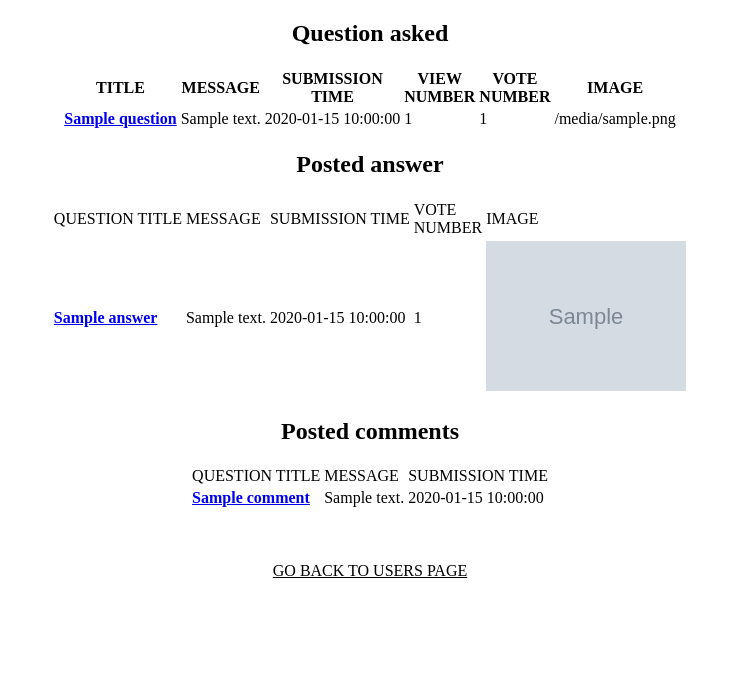
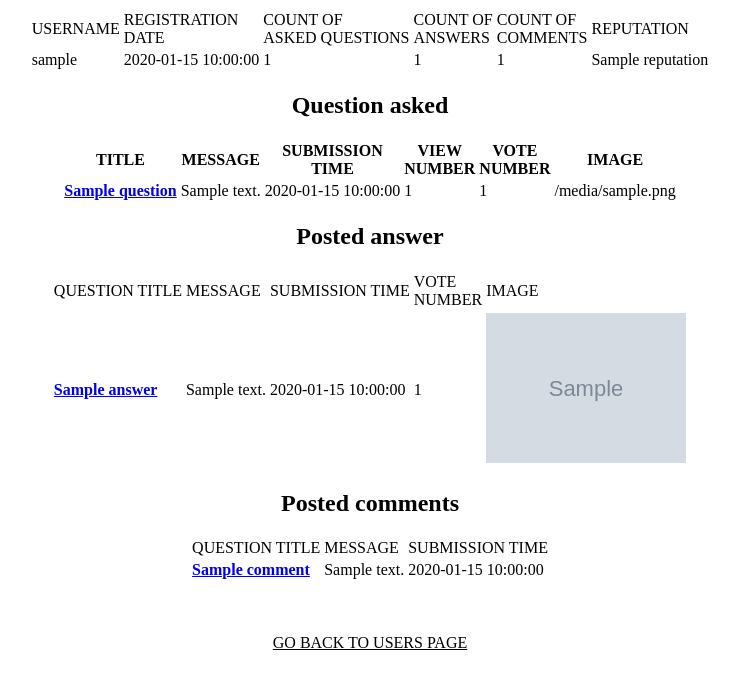
Before and after one commit to ishabelle/ASK-MATE-final-project, a Flask app: template templates/user_id.html in a window 1280 px wide. Shown: the top 689 px of the page, without its empty margins (270-1009 px from the left). Run offline with Flask 2, Linux system fonts and the light colour scheme; the template is opened without the code that fills it: most values are stand-ins (such as "Sample title", 1, 10 or a date in 2020); grey boxes marked "Sample" are stand-in pictures.

Commit message:
almost fixed file

```diff
--- a/templates/user_id.html
+++ b/templates/user_id.html
@@ -1,6 +1,31 @@
 {% extends 'layout.html' %}
 
 {% block content %}
+    <table>
+        <thead>
+        <tr>
+            <td>USERNAME</td>
+            <td>REGISTRATION<br>DATE</td>
+            <td>COUNT OF<br>ASKED QUESTIONS</td>
+            <td>COUNT OF<br> ANSWERS</td>
+            <td>COUNT OF<br> COMMENTS</td>
+            <td>REPUTATION</td>
+        </tr>
+        </thead>
+        <tbody>
+        {% for user in users %}
+            <tr>
+                <td>{{ user.username }}</td>
+                <td>{{ user.submission_time }}</td>
+                <td>{{ user.count_questions }}</td>
+                <td>{{ user.count_answers }}</td>
+                <td>{{ user.count_comments }}</td>
+                <td>{{ user.reputation }}</td>
+            </tr>
+        {% endfor %}
+        </tbody>
+    </table>
+
     <h2>Question asked</h2>
     <table>
         <thead>
```
